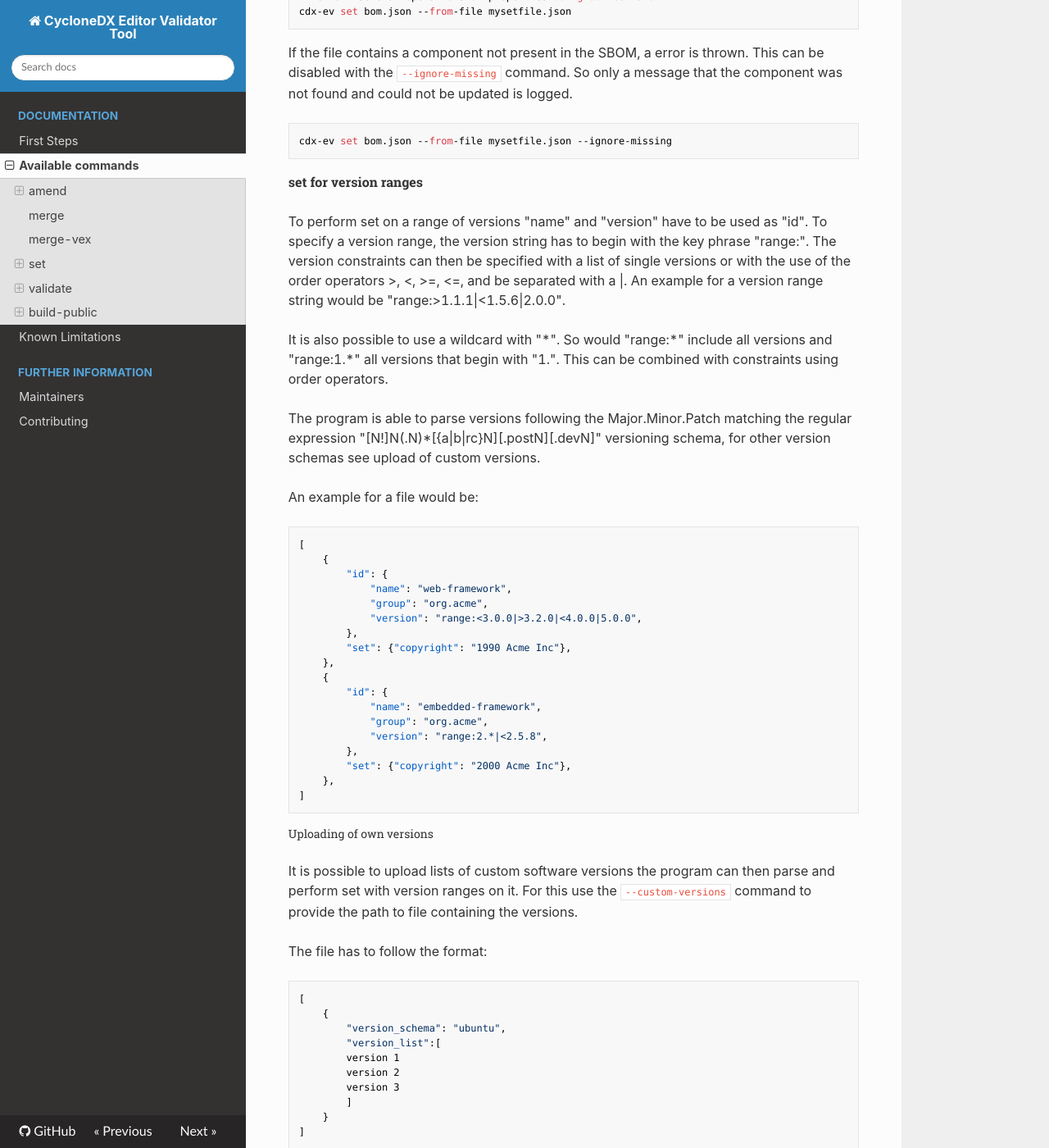
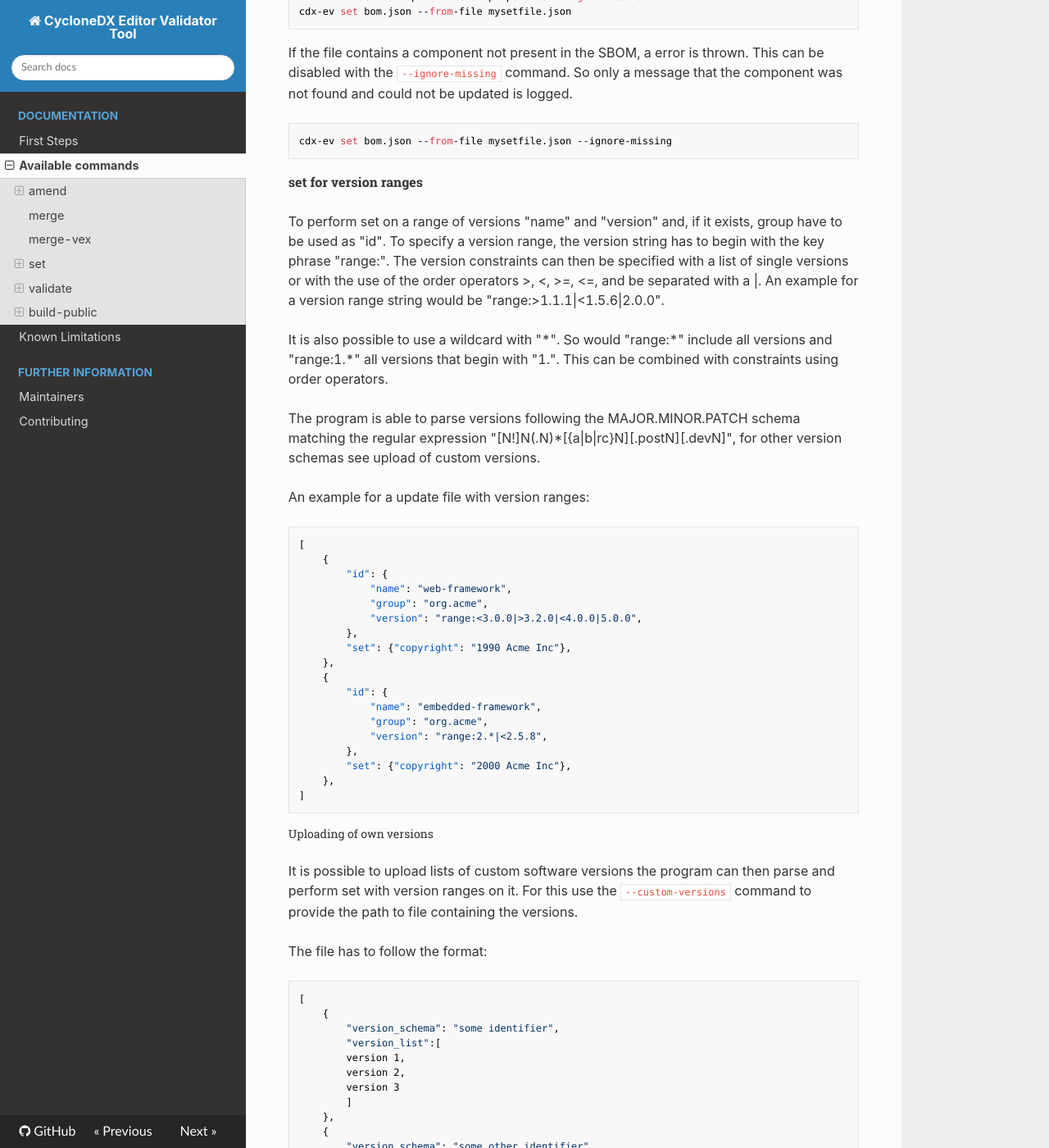
Before and after one commit to Festo-se/cyclonedx-editor-validator, an MkDocs documentation site: the page built from docs/available_commands.md, in a window 1280 px wide and 1400 px high, scrolled down 5112 px. Shown: the whole window at 82% size. Built offline with MkDocs 1.6.1, drawn with Linux system fonts in a browser that asks for light colours; nearby versions of some CDN libraries; some web fonts are replaced; some of the changed text lies outside the part shown.

Commit message:
docs: extends exmaple for set version range

```diff
--- a/docs/available_commands.md
+++ b/docs/available_commands.md
@@ -172,7 +172,7 @@ So only a message that the component was not found and could not be updated is l
 
 #### set for version ranges
 
-To perform set on a range of versions "name" and "version" have to be used as "id".
+To perform set on a range of versions "name" and "version" and, if it exists, group have to be used as "id".
 To specify a version range, the version string has to begin with the key phrase "range:".
 The version constraints can then be specified with a list of single versions or with the use of the order operators >, <, >=, <=,
 and be separated with a |. An example for a version range string would be "range:>1.1.1|<1.5.6|2.0.0".
@@ -180,9 +180,9 @@ and be separated with a |. An example for a version range string would be "range
 It is also possible to use a wildcard with "\*". So would "range:\*" include all versions and "range:1.*" all versions that begin with "1.".
 This can be combined with constraints using order operators.
 
-The program is able to parse versions following the Major.Minor.Patch matching the regular expression "\[N!\]N(.N)\*\[{a|b|rc}N\]\[.postN\]\[.devN\]" versioning schema, for other version schemas see upload of custom versions.
+The program is able to parse versions following the MAJOR.MINOR.PATCH schema matching the regular expression "\[N!\]N(.N)\*\[{a|b|rc}N\]\[.postN\]\[.devN\]", for other version schemas see upload of custom versions.
 
-An example for a file would be:
+An example for a update file with version ranges:
 
     [
         {
@@ -212,16 +212,24 @@ The file has to follow the format:
 
     [
         {
-            "version_schema": "ubuntu",
+            "version_schema": "some identifier",
             "version_list":[
-            version 1
-            version 2
+            version 1,
+            version 2,
             version 3
+            ]
+        },
+        {
+            "version_schema": "some other identifier",
+            "version_list":[
+            first version,
+            second version,
+            third version
             ]
         }
     ]
 
-The order of versions has to be aligned with their index in the list.
+The order of the versions has to be aligned with their index in the list.
 
 ## validate
 
```
